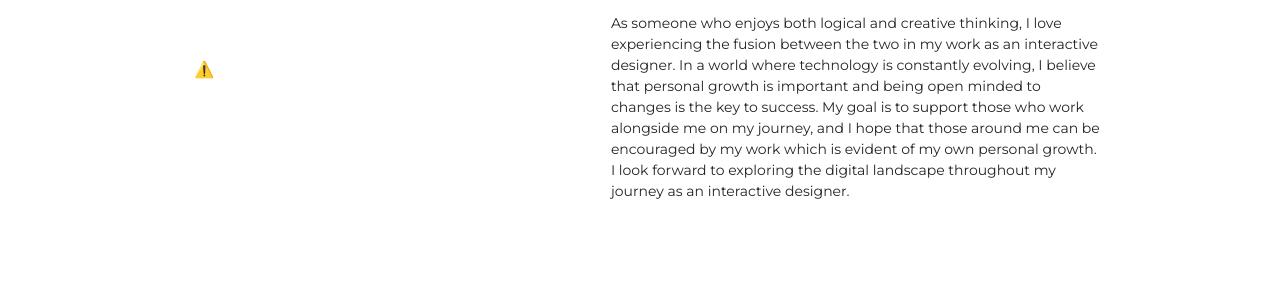
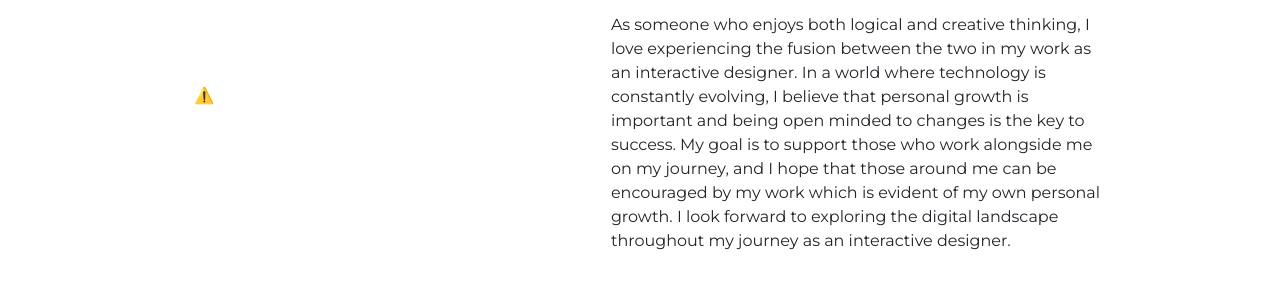
Before and after one commit to cordeliakwan/cordeliakwan.github.io, a website: page about.html in a window 1280 px wide. Shown: the part 269-558 px from the top of the page. Drawn offline with nearby package versions, Linux system fonts and the light colour scheme; no server answers.

Commit message:
larger font

```diff
--- a/assets/css/about.css
+++ b/assets/css/about.css
@@ -2,7 +2,6 @@ body {
     /* background-color: #0D7D7B;
     color: white; */
     background-color: white;
-    font-size: 16px;
 }
 .navbar a {
     /* color: white; */
--- a/assets/css/style.css
+++ b/assets/css/style.css
@@ -67,7 +67,7 @@ body {
 }
 .nav-item {
     margin-left: 15px;
-    font-size: 15px;
+    font-size: 16px;
 }
 .landing {
     padding-top: 100px;
@@ -118,7 +118,7 @@ textarea:focus {
 
 @media only screen and (min-width: 375px) {
     .text-p {
-        font-size: 14px;
+        font-size: 16px;
     }
     .page-header {
         font-size: 50px;
```
